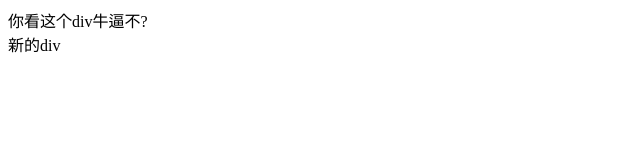
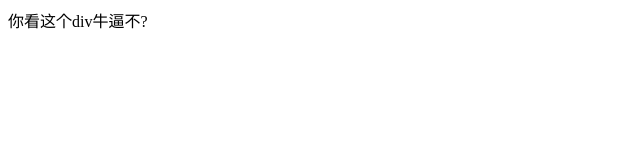
Before and after one commit to hao-webfront176/testPro, a plain HTML site: page index.html in a window 1280 px wide. Shown: the full height of the page, 0-640 px from the left. Drawn offline with Linux system fonts and the light colour scheme.

Commit message:
Revert "新的div"

```diff
--- a/index.html
+++ b/index.html
@@ -8,8 +8,5 @@
     <div>
         你看这个div牛逼不?
     </div>
-    <div>
-        新的div
-    </div>
 </body>
 </html>
```
